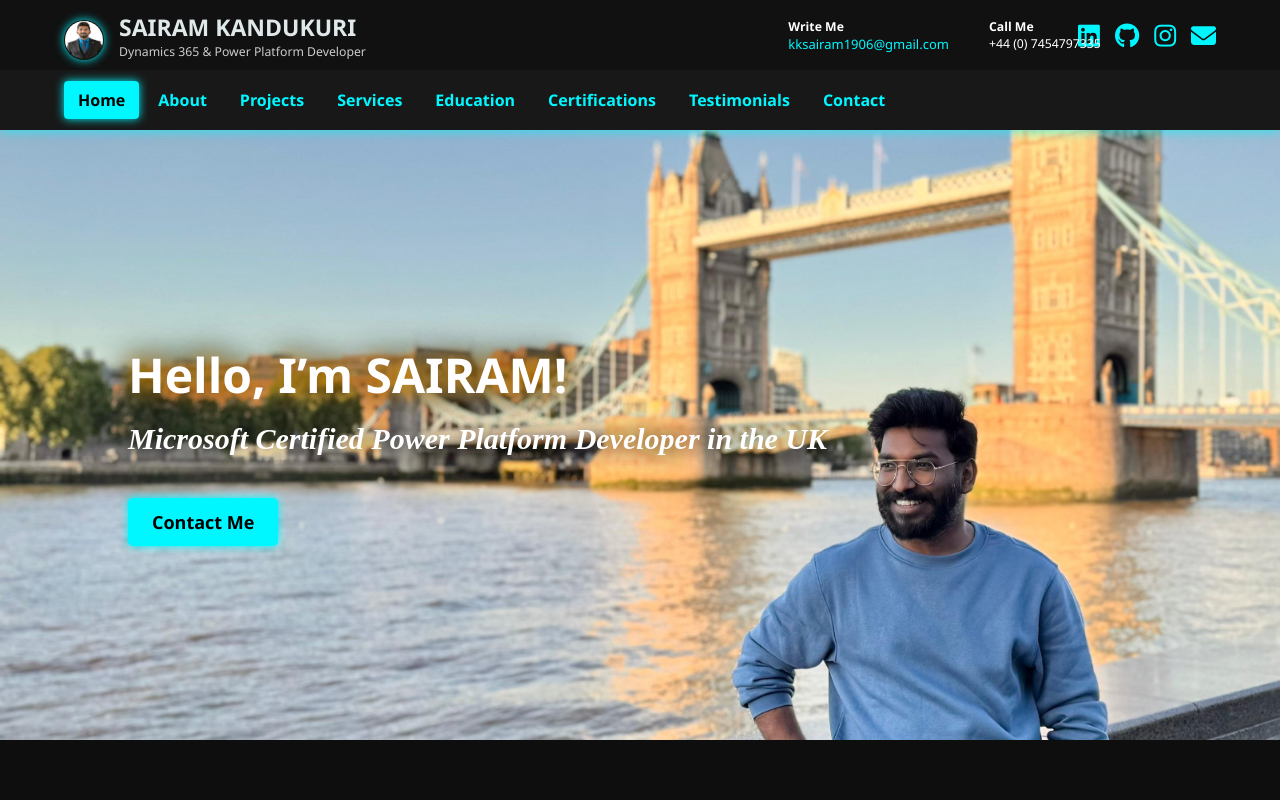
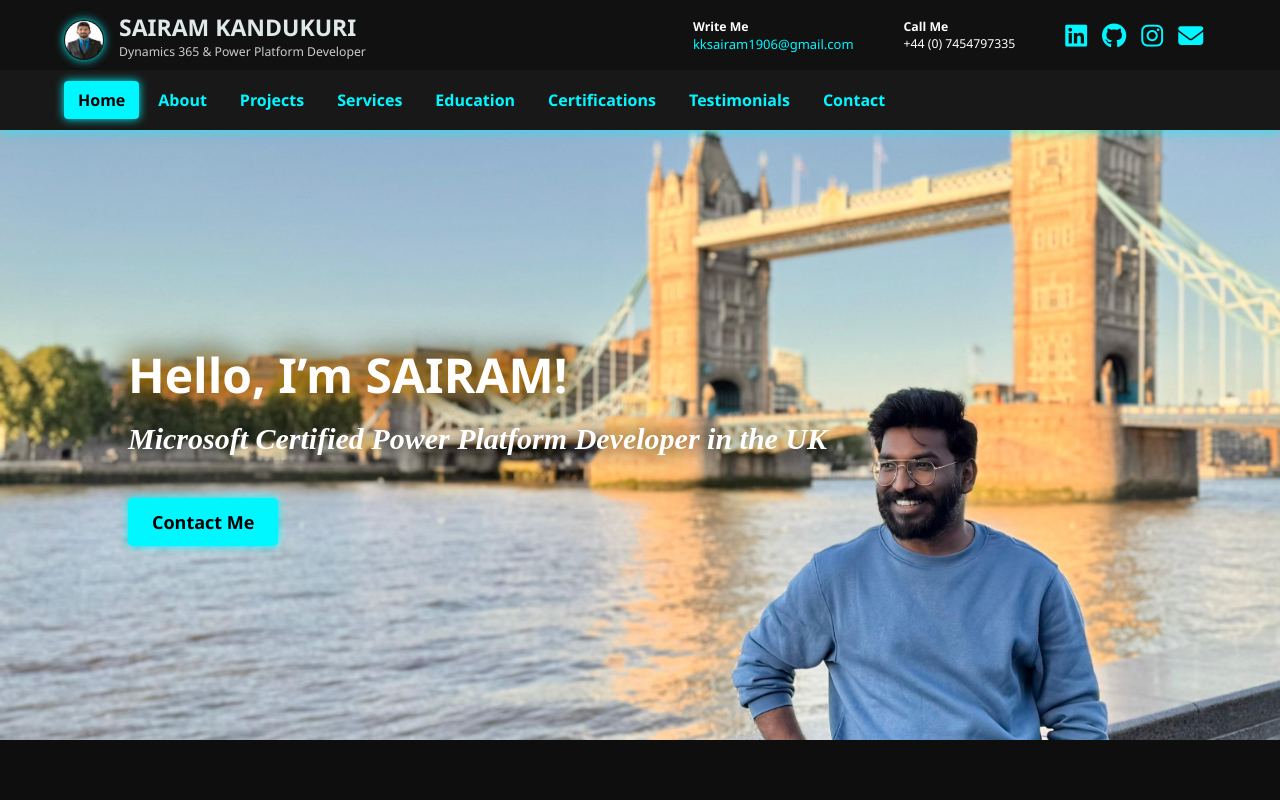
Before and after one commit to kksairam19061996/Sairam-Web-Portfolio, a plain HTML site: page index.html in a window 1280 px wide. Shown: the top 800 px of the page. Drawn offline with nearby package versions, Linux system fonts and the light colour scheme.

Commit message:
contect info social icons merge to equal spacing

```diff
--- a/index.html
+++ b/index.html
@@ -33,16 +33,17 @@
                     <strong>Call Me</strong><br />
                     +44 (0) 7454797335
                 </div>
+                <div class="social-icons">
+                    <a href="https://www.linkedin.com/in/kksairam19061996/" target="_blank"><i
+                            class="fab fa-linkedin"></i></a>
+                    <a href="https://github.com/kksairam19061996" target="_blank"><i class="fab fa-github"></i></a>
+                    <a href="https://www.instagram.com/sark_1906" target="_blank"><i class="fab fa-instagram"></i></a>
+                    <a href="mailto:kksairam1906@gmail.com"><i class="fas fa-envelope"></i></a>
+                </div>
             </div>
 
 
-            <div class="social-icons">
-                <a href="https://www.linkedin.com/in/kksairam19061996/" target="_blank"><i
-                        class="fab fa-linkedin"></i></a>
-                <a href="https://github.com/kksairam19061996" target="_blank"><i class="fab fa-github"></i></a>
-                <a href="https://www.instagram.com/sark_1906" target="_blank"><i class="fab fa-instagram"></i></a>
-                <a href="mailto:kksairam1906@gmail.com"><i class="fas fa-envelope"></i></a>
-            </div>
+
         </div>
 
         <nav class="nav-bar">
--- a/style.css
+++ b/style.css
@@ -67,11 +67,13 @@ body {
 
 .contact-info {
   display: flex;
-  gap: 40px;
+  gap: 50px;
   font-size: 12.25px;
-  position: absolute;
-  right: 14%;
+  position: fixed;
+  right: 6%;
 }
+
+
 
 .contact-info a {
   color: #00f7ff;
@@ -138,7 +140,9 @@ body {
   display: flex;
   justify-content: flex-end;
   gap: 15px;
-  flex: 1;
+  /* flex: 1; */
+  /* position: fixed; */
+  right: 5%;
   /* Takes 1/4 space */
 }
 
```
